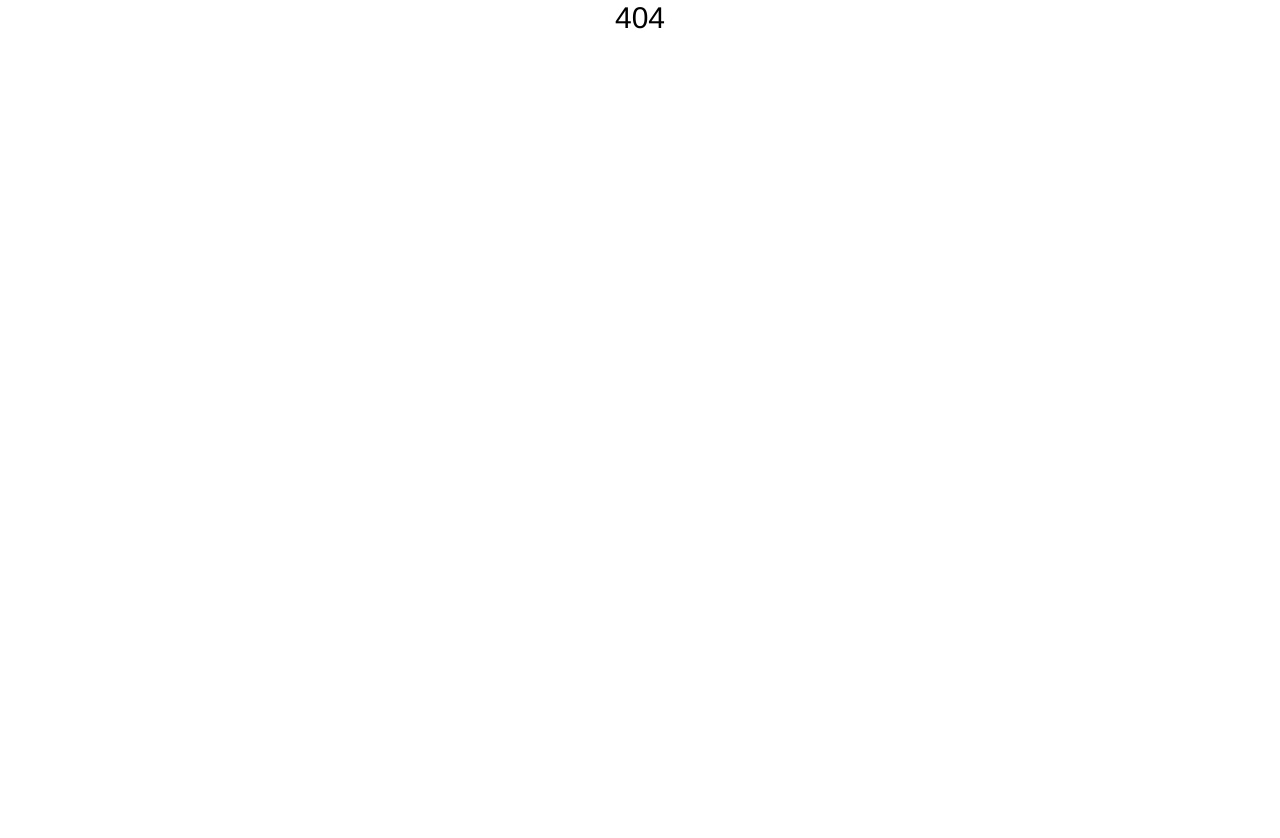
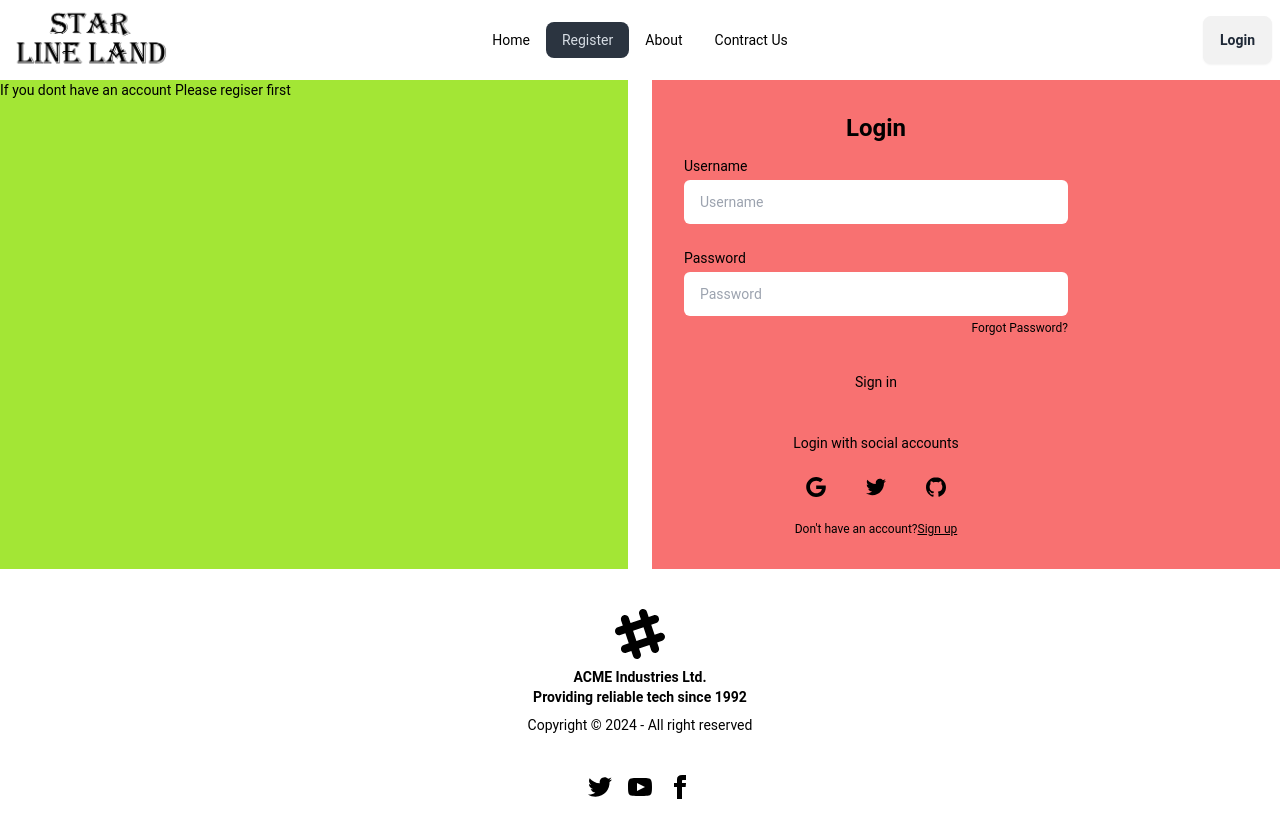
Before and after one commit to Tamanna5092/real-estate, a React (Vite) app: page /register in a window 1280 px wide. Before the commit this address had no page. Before the commit the page ends 800 px from the top, so only its background shows below. Built offline with nearby package versions, Linux system fonts and the light colour scheme.

Commit message:
login and register form add

```diff
--- /dev/null
+++ b/src/Authentication/Login.jsx
@@ -0,0 +1,41 @@
+import React from 'react';
+
+const Login = () => {
+    return (
+        <div className="hero bg-base-200 min-h-screen">
+  <div className="hero-content flex-col lg:flex-row-reverse">
+    <div className="text-center lg:text-left">
+      <h1 className="text-5xl font-bold">Login now!</h1>
+      <p className="py-6">
+        Provident cupiditate voluptatem et in. Quaerat fugiat ut assumenda excepturi exercitationem
+        quasi. In deleniti eaque aut repudiandae et a id nisi.
+      </p>
+    </div>
+    <div className="card bg-base-100 w-full max-w-sm shrink-0 shadow-2xl">
+      <form className="card-body">
+        <div className="form-control">
+          <label className="label">
+            <span className="label-text">Email</span>
+          </label>
+          <input type="email" placeholder="email" className="input input-bordered" required />
+        </div>
+        <div className="form-control">
+          <label className="label">
+            <span className="label-text">Password</span>
+          </label>
+          <input type="password" placeholder="password" className="input input-bordered" required />
+          <label className="label">
+            <a href="#" className="label-text-alt link link-hover">Forgot password?</a>
+          </label>
+        </div>
+        <div className="form-control mt-6">
+          <button className="btn btn-primary">Login</button>
+        </div>
+      </form>
+    </div>
+  </div>
+</div>
+    );
+};
+
+export default Login;
--- /dev/null
+++ b/src/Authentication/Register.jsx
@@ -0,0 +1,57 @@
+import React from 'react';
+
+const Register = () => {
+    return (
+        <div className='max-w-7xl mx-auto grid gap-6 md:grid-cols-2'>
+            <div className='bg-lime-400'>
+                <h1>If you dont have an account Please regiser first</h1>
+            </div>
+            <div className='bg-red-400'>
+            <div className="w-full max-w-md p-8 space-y-3 rounded-xl dark:bg-gray-50 dark:text-gray-800">
+	<h1 className="text-2xl font-bold text-center">Login</h1>
+	<form noValidate="" action="" className="space-y-6">
+		<div className="space-y-1 text-sm">
+			<label htmlFor="username" className="block dark:text-gray-600">Username</label>
+			<input type="text" name="username" id="username" placeholder="Username" className="w-full px-4 py-3 rounded-md dark:border-gray-300 dark:bg-gray-50 dark:text-gray-800 focus:dark:border-violet-600" />
+		</div>
+		<div className="space-y-1 text-sm">
+			<label htmlFor="password" className="block dark:text-gray-600">Password</label>
+			<input type="password" name="password" id="password" placeholder="Password" className="w-full px-4 py-3 rounded-md dark:border-gray-300 dark:bg-gray-50 dark:text-gray-800 focus:dark:border-violet-600" />
+			<div className="flex justify-end text-xs dark:text-gray-600">
+				<a rel="noopener noreferrer" href="#">Forgot Password?</a>
+			</div>
+		</div>
+		<button className="block w-full p-3 text-center rounded-sm dark:text-gray-50 dark:bg-violet-600">Sign in</button>
+	</form>
+	<div className="flex items-center pt-4 space-x-1">
+		<div className="flex-1 h-px sm:w-16 dark:bg-gray-300"></div>
+		<p className="px-3 text-sm dark:text-gray-600">Login with social accounts</p>
+		<div className="flex-1 h-px sm:w-16 dark:bg-gray-300"></div>
+	</div>
+	<div className="flex justify-center space-x-4">
+		<button aria-label="Log in with Google" className="p-3 rounded-sm">
+			<svg xmlns="http://www.w3.org/2000/svg" viewBox="0 0 32 32" className="w-5 h-5 fill-current">
+				<path d="M16.318 13.714v5.484h9.078c-0.37 2.354-2.745 6.901-9.078 6.901-5.458 0-9.917-4.521-9.917-10.099s4.458-10.099 9.917-10.099c3.109 0 5.193 1.318 6.38 2.464l4.339-4.182c-2.786-2.599-6.396-4.182-10.719-4.182-8.844 0-16 7.151-16 16s7.156 16 16 16c9.234 0 15.365-6.49 15.365-15.635 0-1.052-0.115-1.854-0.255-2.651z"></path>
+			</svg>
+		</button>
+		<button aria-label="Log in with Twitter" className="p-3 rounded-sm">
+			<svg xmlns="http://www.w3.org/2000/svg" viewBox="0 0 32 32" className="w-5 h-5 fill-current">
+				<path d="M31.937 6.093c-1.177 0.516-2.437 0.871-3.765 1.032 1.355-0.813 2.391-2.099 2.885-3.631-1.271 0.74-2.677 1.276-4.172 1.579-1.192-1.276-2.896-2.079-4.787-2.079-3.625 0-6.563 2.937-6.563 6.557 0 0.521 0.063 1.021 0.172 1.495-5.453-0.255-10.287-2.875-13.52-6.833-0.568 0.964-0.891 2.084-0.891 3.303 0 2.281 1.161 4.281 2.916 5.457-1.073-0.031-2.083-0.328-2.968-0.817v0.079c0 3.181 2.26 5.833 5.26 6.437-0.547 0.145-1.131 0.229-1.724 0.229-0.421 0-0.823-0.041-1.224-0.115 0.844 2.604 3.26 4.5 6.14 4.557-2.239 1.755-5.077 2.801-8.135 2.801-0.521 0-1.041-0.025-1.563-0.088 2.917 1.86 6.36 2.948 10.079 2.948 12.067 0 18.661-9.995 18.661-18.651 0-0.276 0-0.557-0.021-0.839 1.287-0.917 2.401-2.079 3.281-3.396z"></path>
+			</svg>
+		</button>
+		<button aria-label="Log in with GitHub" className="p-3 rounded-sm">
+			<svg xmlns="http://www.w3.org/2000/svg" viewBox="0 0 32 32" className="w-5 h-5 fill-current">
+				<path d="M16 0.396c-8.839 0-16 7.167-16 16 0 7.073 4.584 13.068 10.937 15.183 0.803 0.151 1.093-0.344 1.093-0.772 0-0.38-0.009-1.385-0.015-2.719-4.453 0.964-5.391-2.151-5.391-2.151-0.729-1.844-1.781-2.339-1.781-2.339-1.448-0.989 0.115-0.968 0.115-0.968 1.604 0.109 2.448 1.645 2.448 1.645 1.427 2.448 3.744 1.74 4.661 1.328 0.14-1.031 0.557-1.74 1.011-2.135-3.552-0.401-7.287-1.776-7.287-7.907 0-1.751 0.62-3.177 1.645-4.297-0.177-0.401-0.719-2.031 0.141-4.235 0 0 1.339-0.427 4.4 1.641 1.281-0.355 2.641-0.532 4-0.541 1.36 0.009 2.719 0.187 4 0.541 3.043-2.068 4.381-1.641 4.381-1.641 0.859 2.204 0.317 3.833 0.161 4.235 1.015 1.12 1.635 2.547 1.635 4.297 0 6.145-3.74 7.5-7.296 7.891 0.556 0.479 1.077 1.464 1.077 2.959 0 2.14-0.020 3.864-0.020 4.385 0 0.416 0.28 0.916 1.104 0.755 6.4-2.093 10.979-8.093 10.979-15.156 0-8.833-7.161-16-16-16z"></path>
+			</svg>
+		</button>
+	</div>
+	<p className="text-xs text-center sm:px-6 dark:text-gray-600">Don't have an account?
+		<a rel="noopener noreferrer" href="#" className="underline dark:text-gray-800">Sign up</a>
+	</p>
+</div>
+            </div>
+        </div>
+    );
+};
+
+export default Register;
--- a/src/Component/Navbar.jsx
+++ b/src/Component/Navbar.jsx
@@ -1,5 +1,5 @@
 import React from "react";
-import { NavLink } from "react-router-dom";
+import { Link, NavLink } from "react-router-dom";
 import img from '../assets/Asset1.png'
 
 const Navbar = () => {
@@ -8,12 +8,9 @@
       <li>
         <NavLink to={'/'}>Home</NavLink>
       </li>
-      {/* <li>
-        <NavLink>Login</NavLink>
-      </li> */}
-      {/* <li>
-        <NavLink>Register</NavLink>
-      </li> */}
+      <li>
+        <NavLink to={'/register'}>Register</NavLink>
+      </li>
       <li>
         <NavLink to={'/about'}>About</NavLink>
       </li>
@@ -55,7 +52,7 @@
           <ul className="menu menu-horizontal px-1">{navLinks}</ul>
         </div>
         <div className="navbar-end">
-          <a className="btn">Login</a>
+          <Link to={'/login'} className="btn">Login</Link>
         </div>
       </div>
   );
```
Also changed, not shown: src/Route/Route.jsx (+10 -0 lines).
